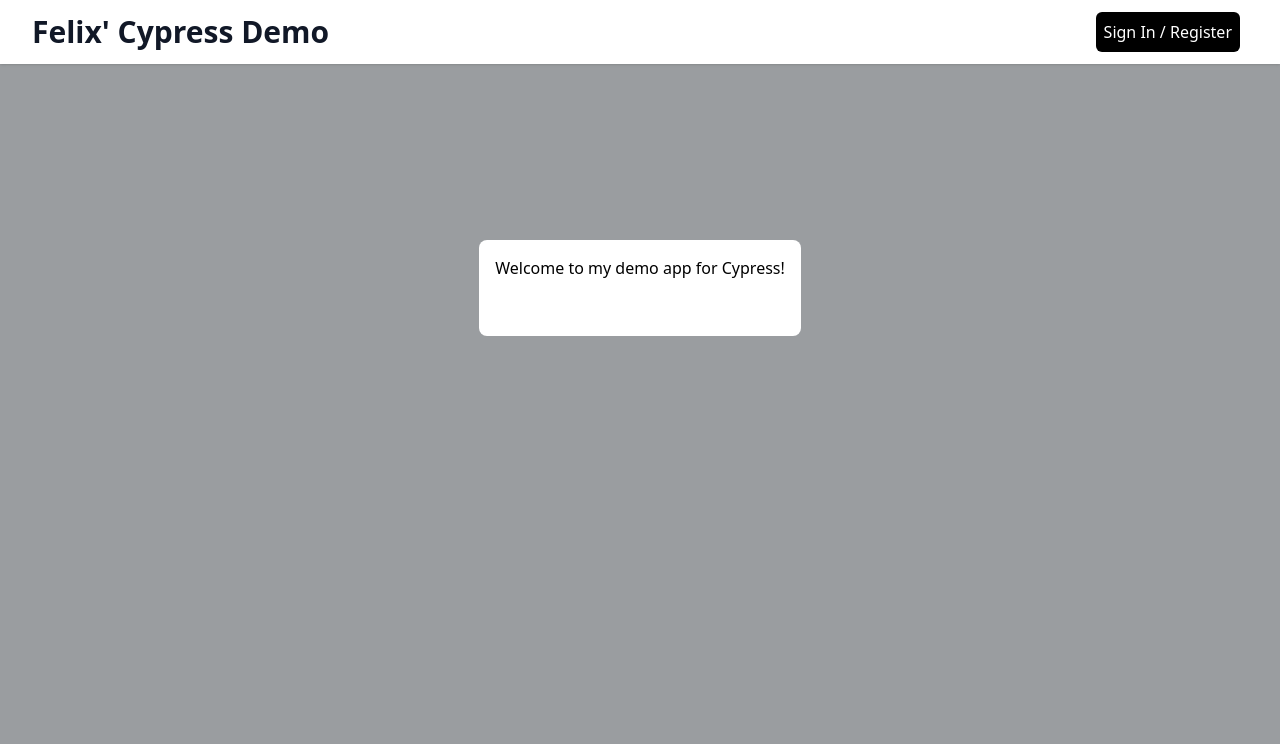
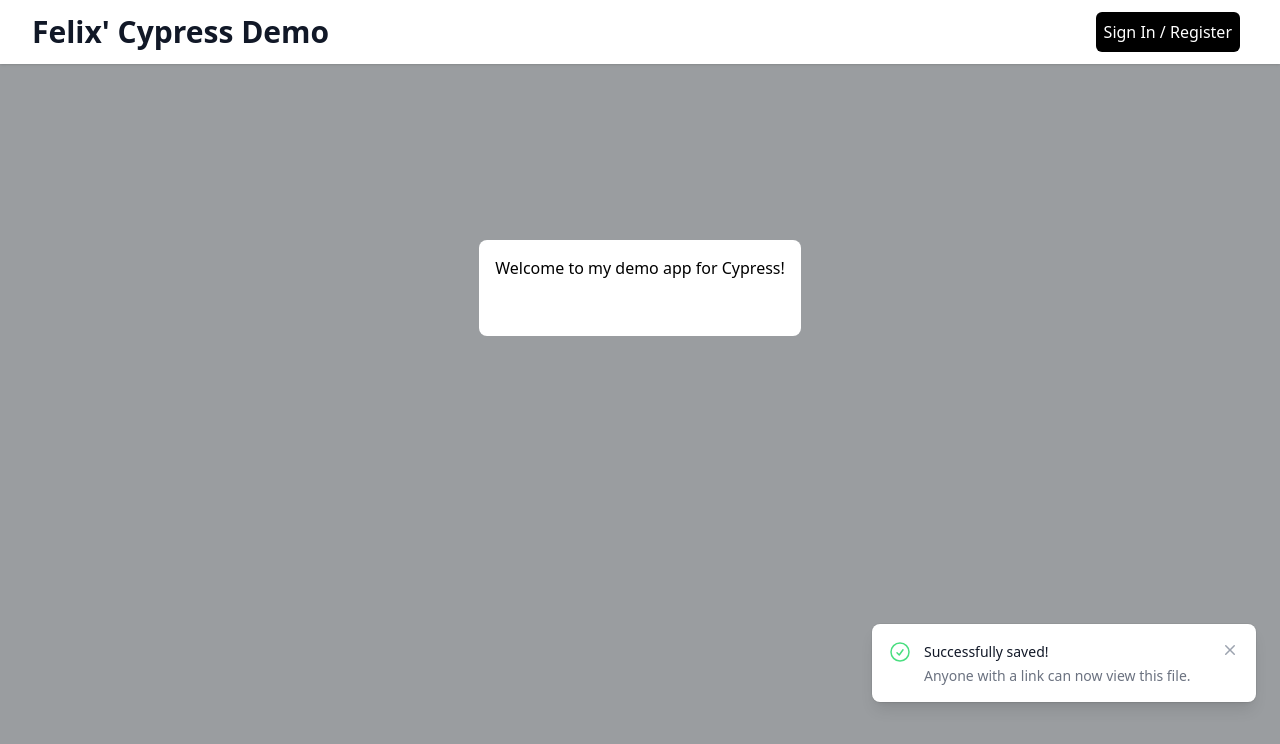
Before and after one commit to Felixljr/Cypress-Presentation-Demo, a React (Vite) app: page / in a window 1280 px wide. Shown: the top 744 px of the page. Built offline with nearby package versions, Linux system fonts and the light colour scheme.

Commit message:
Notification Created

```diff
--- a/src/App.jsx
+++ b/src/App.jsx
@@ -2,6 +2,7 @@ import { useState } from 'react'
 import './index.css'
 import RegisterOrLogin from './components/RegisterOrLogin'
 import Navbar from './components/Navbar'
+import Notification from './components/Notification'
 
 export default function App() {
   const [modal, setModal] = useState(false)
@@ -26,6 +27,7 @@ export default function App() {
           </div>
         </div>
       )}
+      <Notification />
     </>
   )
 }
--- /dev/null
+++ b/src/components/Notification.jsx
@@ -0,0 +1,65 @@
+import { Fragment, useState } from 'react'
+import { Transition } from '@headlessui/react'
+import { CheckCircleIcon } from '@heroicons/react/24/outline'
+import { XMarkIcon } from '@heroicons/react/20/solid'
+
+export default function Notification() {
+  const [show, setShow] = useState(true)
+
+  return (
+    <>
+      {/* Global notification live region, render this permanently at the end of the document */}
+      <div
+        aria-live='assertive'
+        className='pointer-events-none fixed inset-0 flex items-end px-4 py-6 sm:items-start sm:p-6 md:top-[75%]'
+      >
+        <div className='flex w-full flex-col items-center space-y-4 sm:items-end'>
+          {/* Notification panel, dynamically insert this into the live region when it needs to be displayed */}
+          <Transition
+            show={show}
+            as={Fragment}
+            enter='transform ease-out duration-300 transition'
+            enterFrom='translate-y-2 opacity-0 sm:translate-y-0 sm:translate-x-2'
+            enterTo='translate-y-0 opacity-100 sm:translate-x-0'
+            leave='transition ease-in duration-100'
+            leaveFrom='opacity-100'
+            leaveTo='opacity-0'
+          >
+            <div className='pointer-events-auto w-full max-w-sm overflow-hidden rounded-lg bg-white shadow-lg ring-1 ring-black ring-opacity-5'>
+              <div className='p-4'>
+                <div className='flex items-start'>
+                  <div className='flex-shrink-0'>
+                    <CheckCircleIcon
+                      className='h-6 w-6 text-green-400'
+                      aria-hidden='true'
+                    />
+                  </div>
+                  <div className='ml-3 w-0 flex-1 pt-0.5'>
+                    <p className='text-sm font-medium text-gray-900'>
+                      Successfully saved!
+                    </p>
+                    <p className='mt-1 text-sm text-gray-500'>
+                      Anyone with a link can now view this file.
+                    </p>
+                  </div>
+                  <div className='ml-4 flex flex-shrink-0'>
+                    <button
+                      type='button'
+                      className='inline-flex rounded-md bg-white text-gray-400 hover:text-gray-500 focus:outline-none focus:ring-2 focus:ring-indigo-500 focus:ring-offset-2'
+                      onClick={() => {
+                        setShow(false)
+                      }}
+                    >
+                      <span className='sr-only'>Close</span>
+                      <XMarkIcon className='h-5 w-5' aria-hidden='true' />
+                    </button>
+                  </div>
+                </div>
+              </div>
+            </div>
+          </Transition>
+        </div>
+      </div>
+    </>
+  )
+}
--- a/src/components/RegisterOrLogin.jsx
+++ b/src/components/RegisterOrLogin.jsx
@@ -52,10 +52,10 @@ const [signIn, setSignIn] = useState(false)
                     </label>
                     <div className='mt-2'>
                       <input
-                        id='password'
-                        name='password'
+                        id='password2'
+                        name='password2'
                         type='password'
-                        autoComplete='current-password'
+
                         required
                         className='block w-full rounded-md border-0 py-1.5 text-gray-900 shadow-sm ring-1 ring-inset ring-gray-300 placeholder:text-gray-400 focus:ring-2 focus:ring-inset focus:ring-black sm:text-sm sm:leading-6'
                       />
@@ -69,10 +69,10 @@ const [signIn, setSignIn] = useState(false)
 
                     <div className='mt-2 '>
                       <input
-                        id='password'
-                        name='password'
+                        id='password2'
+                        name='password2'
                         type='password'
-                        autoComplete='current-password'
+
                         required
                         className='block w-full rounded-md border-0 py-1.5 text-gray-900 shadow-sm ring-1 ring-inset ring-gray-300 placeholder:text-gray-400 focus:ring-2 focus:ring-inset focus:ring-black sm:text-sm sm:leading-6'
                       />
```
